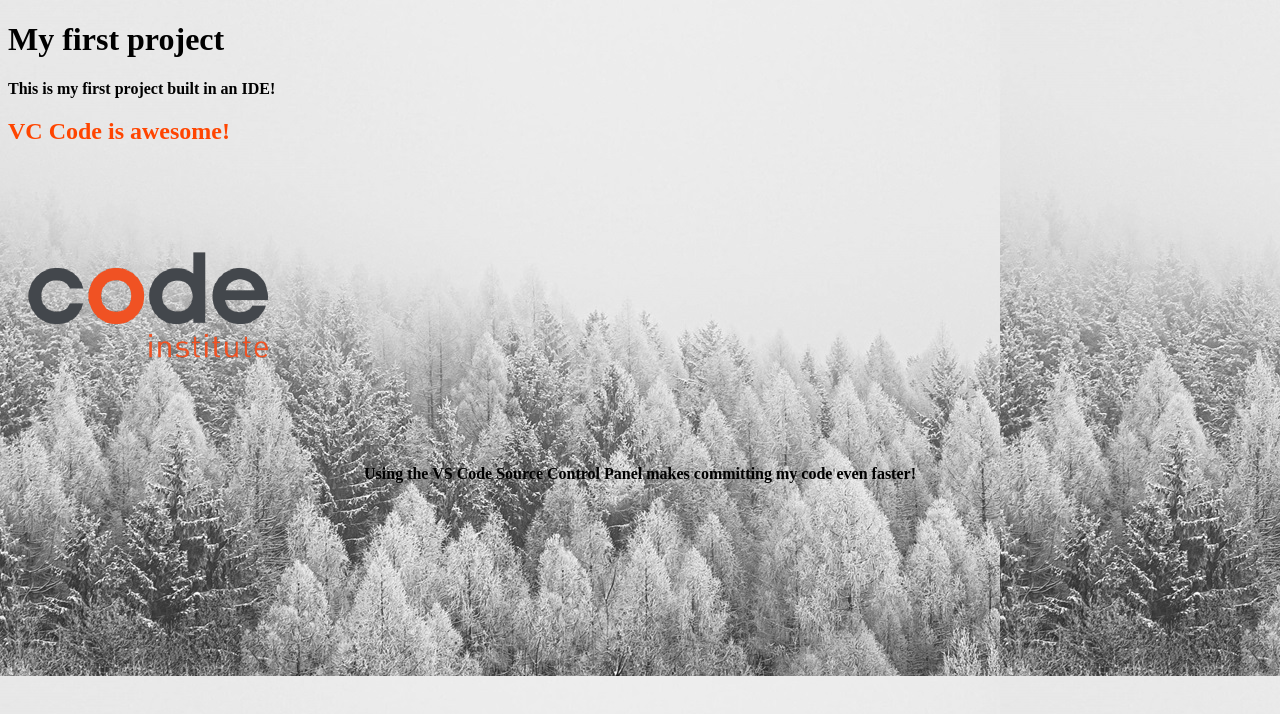
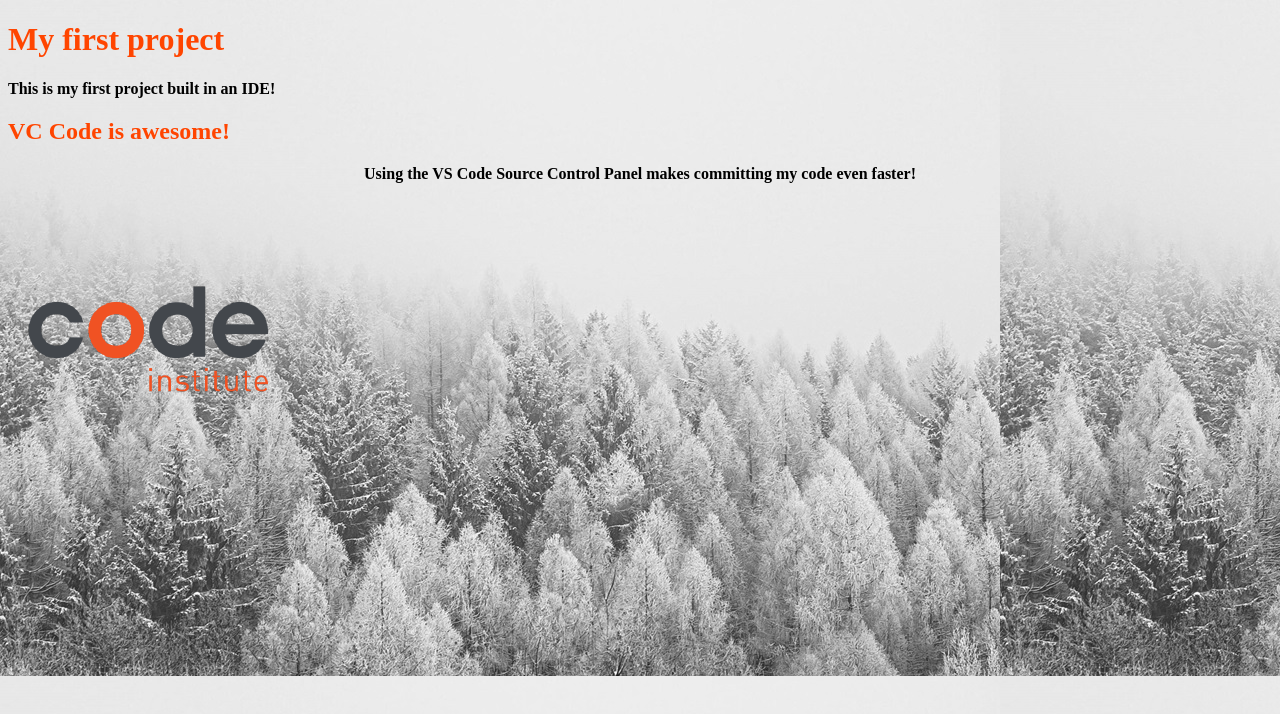
Before and after one commit to lion695/my-first-project, a plain HTML site: page index.html in a window 1280 px wide. Drawn offline with Linux system fonts and the light colour scheme.

Commit message:
Trying to debug the live page, Missing colored text and logo on the live page - hoping this is the fix

```diff
--- a/assets/css/styles.css
+++ b/assets/css/styles.css
@@ -1,6 +1,10 @@
 body {
     background-color: lightgray;
     background-image: url("../images/01-02-02_background-img.jpg");
+}
+
+h1 {
+    color: orangered;
 }
 
 h2 {
@@ -9,6 +13,7 @@ h2 {
 
 p {
     font-weight: bold;
+    color: black;
 }
 
 .text-center {
--- a/index.html
+++ b/index.html
@@ -1,17 +1,21 @@
 <!DOCTYPE html>
 <html lang="en">
+
 <head>
     <meta charset="UTF-8">
     <meta name="viewport" content="width=device-width, initial-scale=1.0">
     <title>My First Project</title>
     <link rel="stylesheet" href="assets/css/styles.css">
 </head>
+
 <body>
+
     <h1>My first project</h1>
     <p>This is my first project built in an IDE!</p>
     <h2> VC Code is awesome!</h2>
-    <img src="assets\images\01-02-02_ci-logo.png" alt="Code Institute Logo">
+    <p class="text-center">Using the VS Code Source Control Panel makes committing my code even faster!</p>
+    <img src="assets\images\02-02-02_ci-logo.png" alt="Code Institute Logo">
 
-    <p class="text-center">Using the VS Code Source Control Panel makes committing my code even faster!</p>
+
 
 </html>
```
Also changed, not shown: assets/images/02-02-02_ci-logo.png (renamed from assets/images/01-02-02_ci-logo.png), 1 other file.
